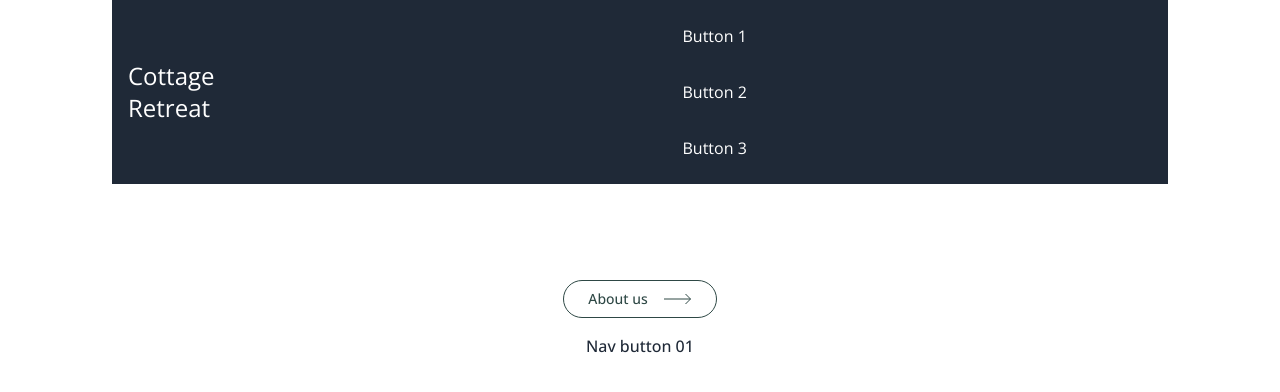
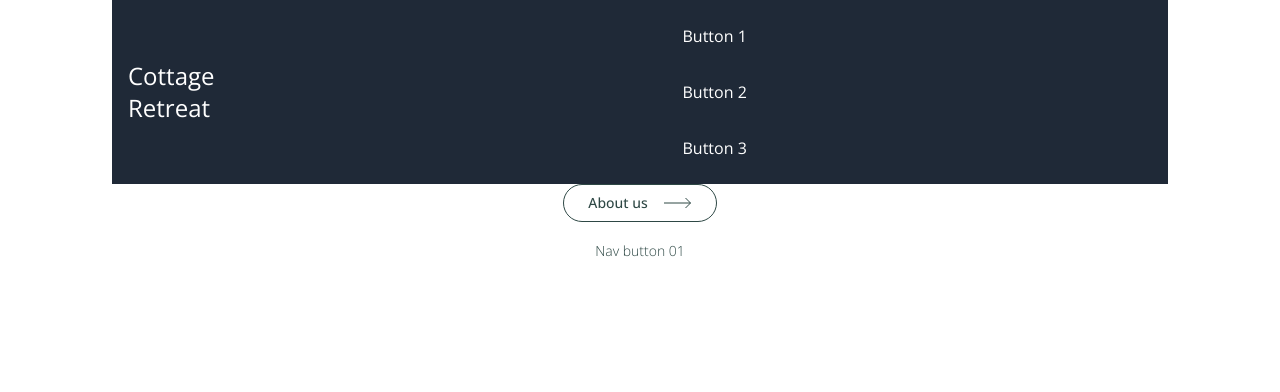
Before and after one commit to jacobutterworth/framework-tech-test, a Next.js app: page / in a window 1280 px wide. Shown: the top 392 px of the page. Built offline with nearby package versions, Linux system fonts and the light colour scheme.

Commit message:
feat: manual text colour on nav bar button

```diff
--- a/src/app/page.tsx
+++ b/src/app/page.tsx
@@ -3,10 +3,13 @@ import NavBarButton from "@/components/NavBarButton";
 
 export default function Home() {
   return (
-    <main className="flex min-h-screen flex-col items-center justify-between p-24">
+    <main className="flex min-h-screen flex-col items-center justify-between">
       <div className="flex flex-col items-center justify-center gap-4">
         <Button title="About us" />
-        <NavBarButton title="Nav button 01" />
+        <NavBarButton
+          title="Nav button 01"
+          manualTextColor={"text-green-100"}
+        />
       </div>
     </main>
   );
--- a/src/components/NavBarButton.tsx
+++ b/src/components/NavBarButton.tsx
@@ -1,16 +1,21 @@
 import { cn } from "@/lib/utils";
 import React from "react";
+import { Colors } from "@/types/ui";
+
+export type TextColor = `text-${Colors}`;
 
 interface NavBarButtonProps {
   title: string;
   onClick?: () => void;
   disabled?: boolean;
+  manualTextColor?: TextColor;
 }
 
 const NavBarButton: React.FC<NavBarButtonProps> = ({
   title,
   onClick,
   disabled,
+  manualTextColor,
 }) => {
   return (
     <button
@@ -18,10 +23,14 @@ const NavBarButton: React.FC<NavBarButtonProps> = ({
       disabled={disabled}
       className={cn(
         `font-medium  hover-underline-animation`,
-        disabled ? "text-gray-500 cursor-not-allowed" : "text-gray-800 "
+        disabled
+          ? "text-gray-500 cursor-not-allowed"
+          : manualTextColor && manualTextColor.length > 0
+          ? manualTextColor
+          : "text-gray-800 "
       )}
     >
-      <span>{title}</span>
+      <span className="copy">{title}</span>
     </button>
   );
 };
--- /dev/null
+++ b/src/types/ui.ts
@@ -0,0 +1,23 @@
+import type { DefaultColors } from "tailwindcss/types/generated/colors";
+
+type Luminance = keyof DefaultColors["blue"];
+
+type CustomColorsKeys =
+  | "green-100"
+  | "green-200"
+  | "white-100"
+  | "white-200"
+  | "white-300"
+  | "error"
+  | "warning"
+  | "success";
+
+// TODO: figure out how to get these from tailwind config so this doesn't have to be manually updated with new colors
+
+type ColorsWithLuminance = keyof Omit<DefaultColors, CustomColorsKeys>;
+
+type CombinedColors = `${ColorsWithLuminance}-${Luminance}`;
+
+type Colors = CombinedColors | CustomColorsKeys;
+
+export { type Colors };
```
